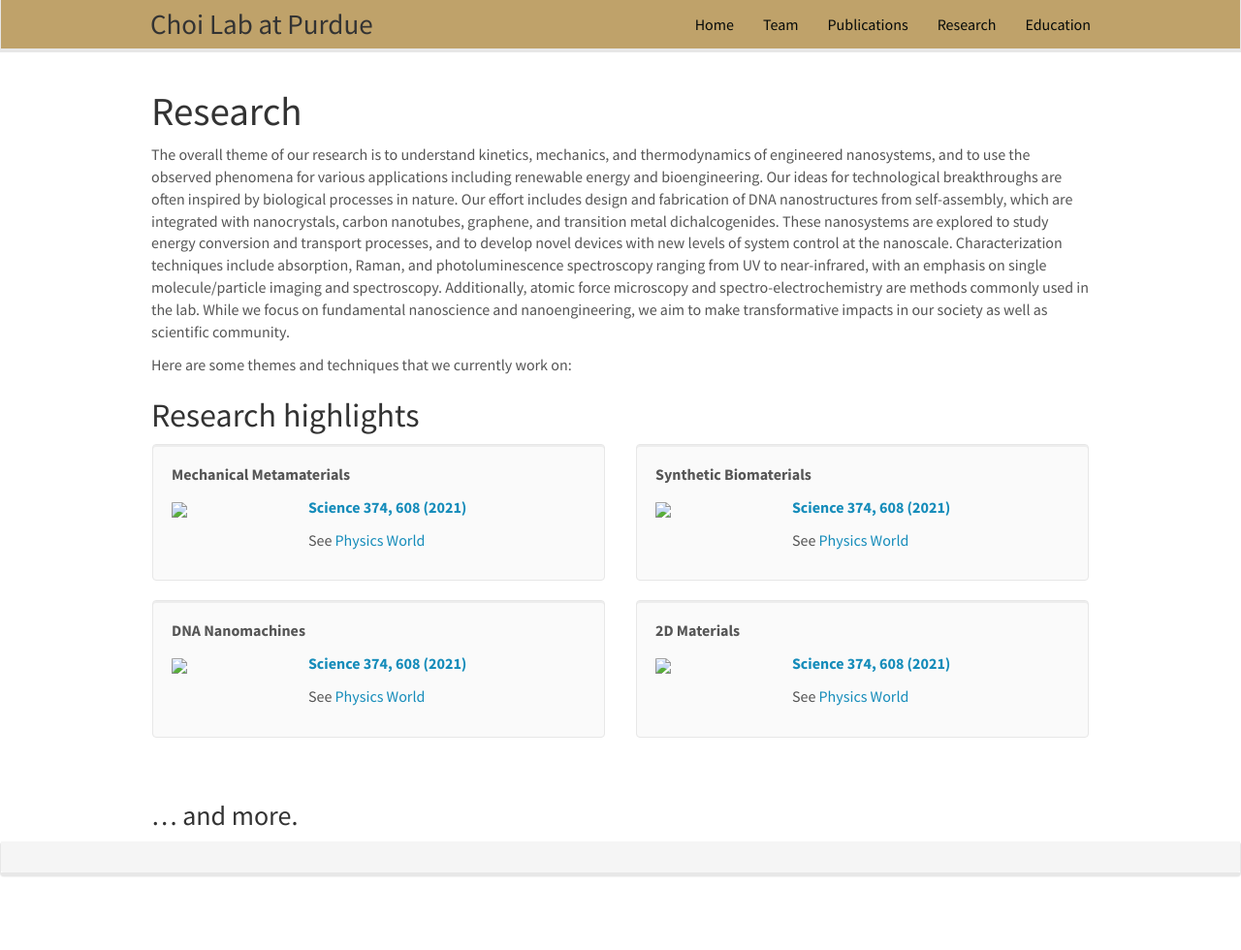
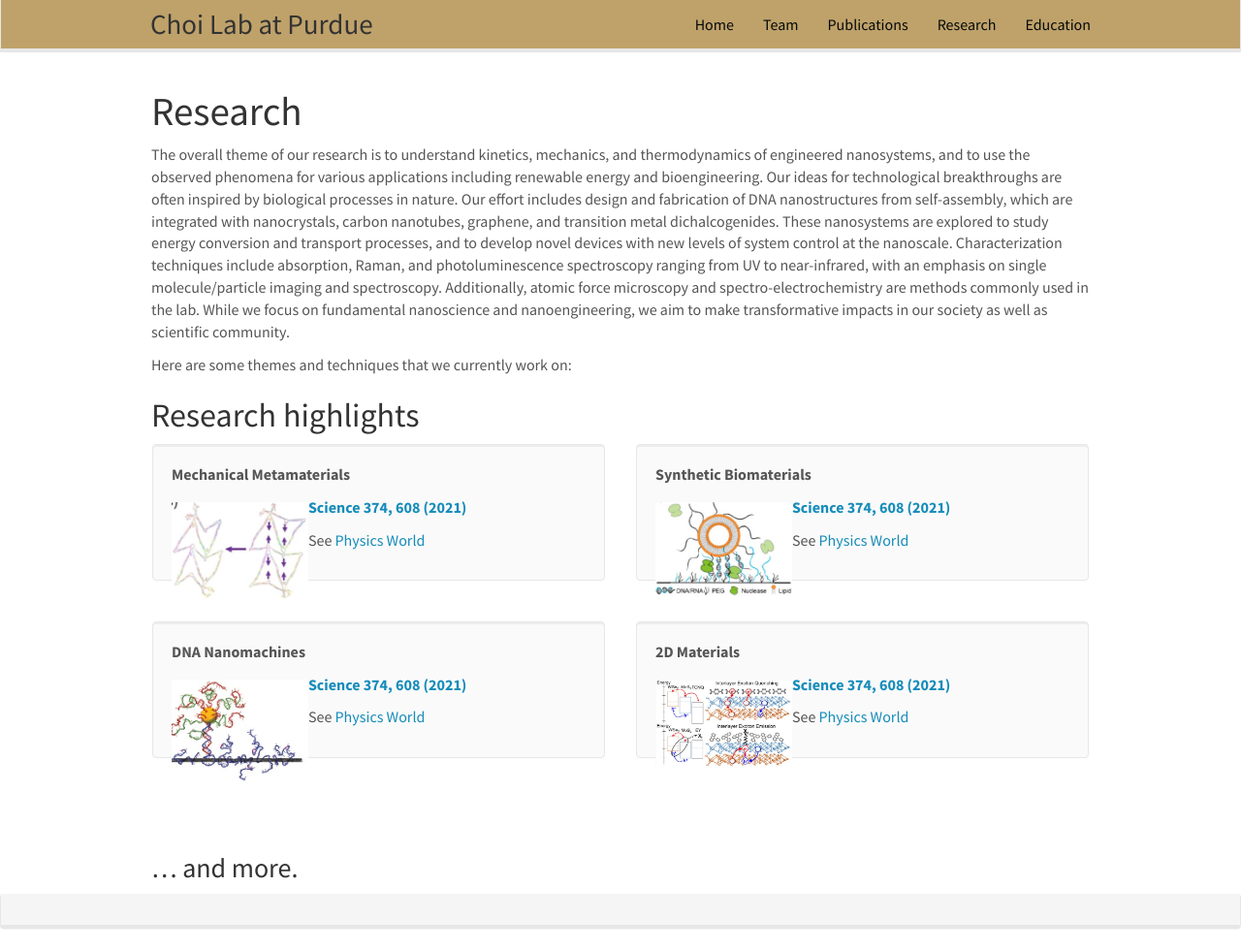
Before and after one commit to choidnalab/choidnalab.github.io, a Jekyll site: the page built from _pages/research.md, in a window 1280 px wide and 980 px high. Shown: the whole window at 97% size. Built offline with Jekyll 4.4.1, drawn with Linux system fonts in a browser that asks for light colours; nearby versions of some CDN libraries.

Commit message:
Update research.md

```diff
--- a/_pages/research.md
+++ b/_pages/research.md
@@ -28,7 +28,7 @@ Here are some themes and techniques that we currently work on:
 <div class="col-sm-6 clearfix">
  <div class="well">
   <pubtit>{{ publi.title }}</pubtit>
-  <img src="{{ site.url }}{{ site.baseurl }}/images/pubpic/{{ publi.image }}" class="img-responsive" width="33%" style="float: left" />
+  <img src="{{ site.url }}{{ site.baseurl }}/images/teampic/{{ publi.image }}" class="img-responsive" width="33%" style="float: left" />
   <p>{{ publi.description }}</p>
   <p><em>{{ publi.authors }}</em></p>
   <p><strong><a href="{{ publi.link.url }}">{{ publi.link.display }}</a></strong></p>
```
